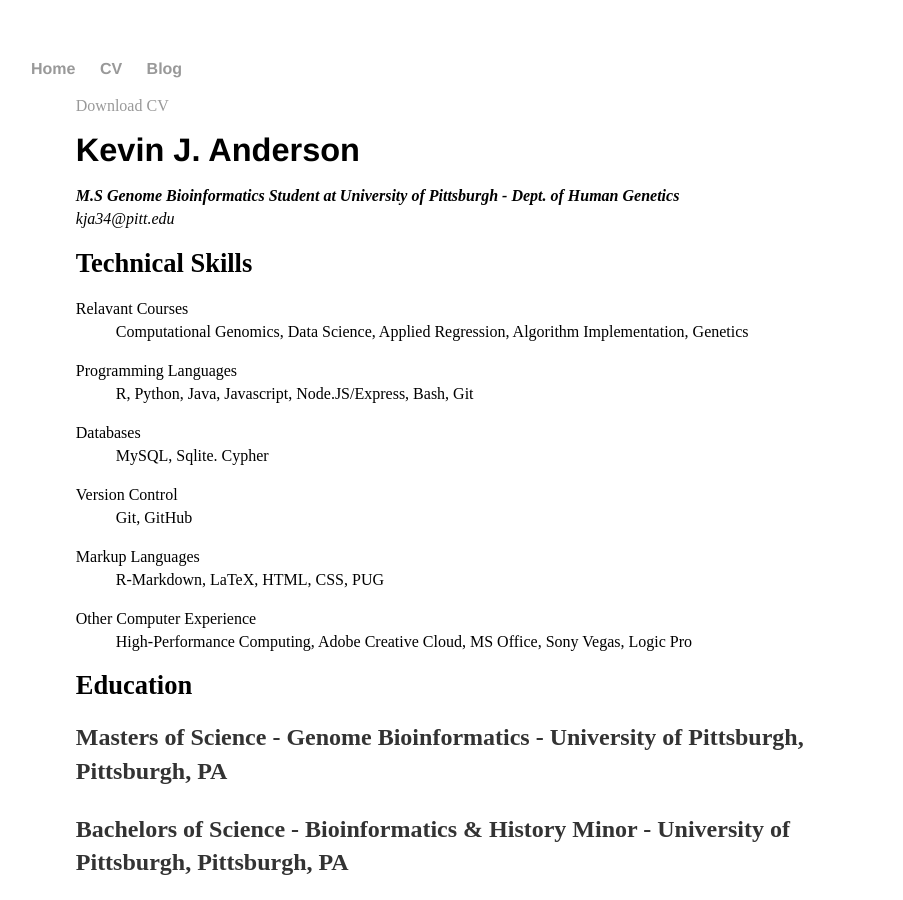
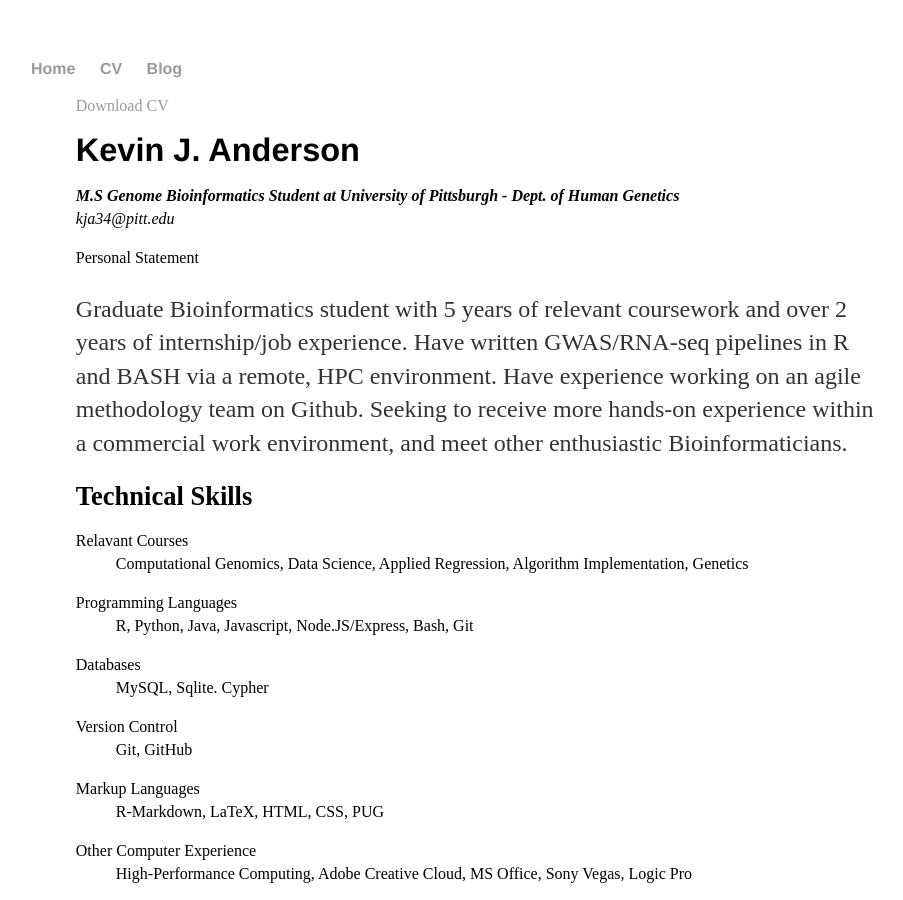
Before and after one commit to kev08rac/kev08rac.github.io, a Jekyll site: the page built from cv/index.html, in a window 1280 px wide and 900 px high. Shown: the whole window, without its empty margins (161-1064 px from the left). Built offline with Jekyll 4.4.1, drawn with Linux system fonts in a browser that asks for light colours.

Commit message:
Update index.html

```diff
--- a/cv/index.html
+++ b/cv/index.html
@@ -17,6 +17,14 @@ description: Current CV for Kevin
 	<span class="obfuscate">kja34@pitt.edu</span>
 	</address>
 	</div>
+
+	<dl class="dl-horizontal">
+	<dt>Personal Statement</dt>
+		<p>Graduate Bioinformatics student with 5 years of relevant coursework and over 2 years of internship/job experience.
+		Have written GWAS/RNA-seq pipelines in R and BASH via a remote, HPC environment. Have experience working
+		on an agile methodology team on Github. Seeking to receive more hands-on experience within a commercial work
+		environment, and meet other enthusiastic Bioinformaticians.</p>
+
 
 	<h2>Technical Skills</h2>
 	<dl class="dl-horizontal">
```
